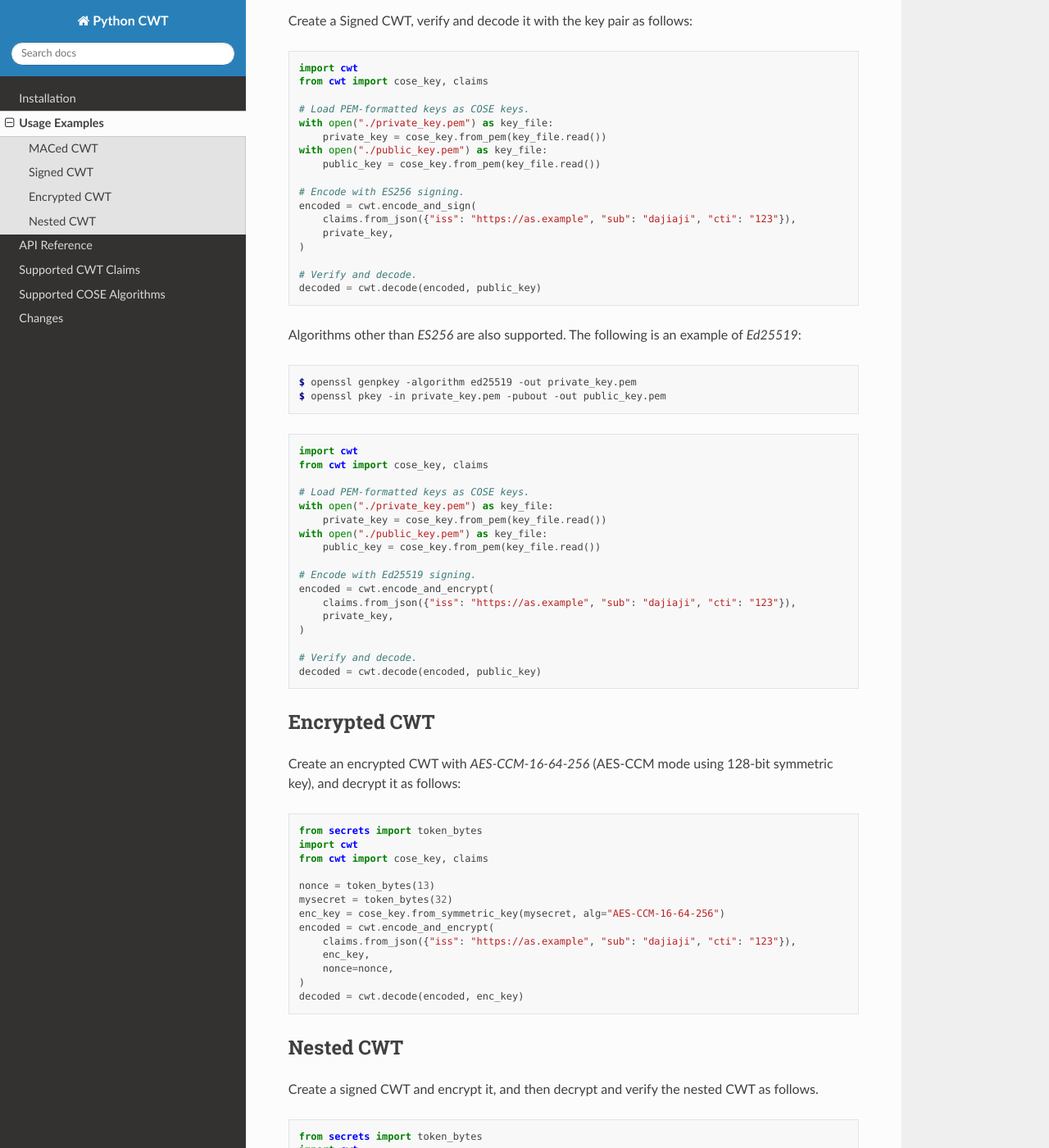
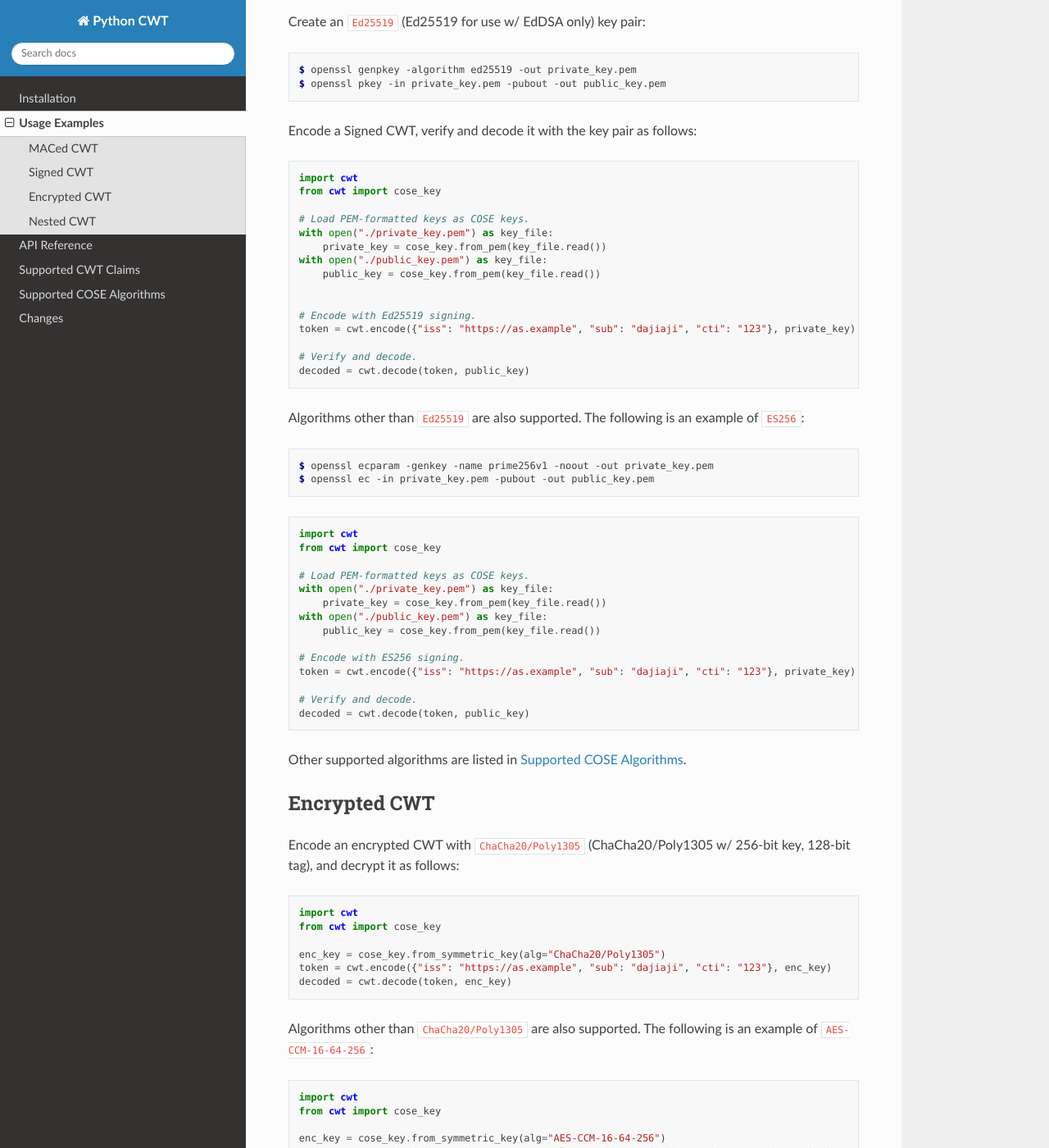
Before and after one commit to dajiaji/python-cwt, a Sphinx documentation site: the page built from docs/usage.rst, in a window 1280 px wide and 1400 px high, scrolled down 905 px. Shown: the whole window at 82% size. Built offline with Sphinx 7.4.7 and the Read the Docs theme 2.0.0, drawn with Linux system fonts in a browser that asks for light colours; some of the changed text lies outside the part shown.

Commit message:
Update usage examples to use cwt.encode().

```diff
--- a/docs/usage.rst
+++ b/docs/usage.rst
@@ -4,21 +4,28 @@ Usage Examples
 MACed CWT
 ---------
 
-Create a MACed CWT, verify and decode it as follows:
+Encode a MACed CWT, verify and decode it as follows:
 
 .. code-block:: python
 
     import cwt
-    from cwt import cose_key, claims
+    from cwt import cose_key
 
-    key = cose_key.from_symmetric_key(
-        "mysecretpassword"
-    )  # Default algorithm is "HMAC 256/256"
-    encoded = cwt.encode_and_mac(
-        claims.from_json({"iss": "https://as.example", "sub": "dajiaji", "cti": "123"}),
-        key,
-    )
-    decoded = cwt.decode(encoded, key)
+    try:
+        key = cose_key.from_symmetric_key(alg="HMAC 256/256")
+        token = cwt.encode(
+            {"iss": "https://as.example", "sub": "dajiaji", "cti": "123"},
+            key,
+        )
+        decoded = cwt.decode(token, key)
+    except Exception as err:
+        # All the other examples in this document omit error handling but this CWT library
+        # can throw following errors:
+        #   ValueError: Invalid arguments.
+        #   EncodeError: Failed to encode.
+        #   VerifyError: Failed to verify.
+        #   DecodeError: Failed to decode.
+        print(err)
 
 
 CBOR-like structure (Dict[int, Any]) can also be used as follows:
@@ -26,31 +33,55 @@ CBOR-like structure (Dict[int, Any]) can also be used as follows:
 .. code-block:: python
 
     import cwt
+    from cwt import cose_key
 
-    key = cwt.cose_key.from_symmetric_key("mysecretpassword")
-    encoded = cwt.encode_and_mac(
-        {1: "https://as.example", 2: "dajiaji", 7: b"123"},
-        key,
-    )
-    decoded = cwt.decode(encoded, key)
+    key = cose_key.from_symmetric_key(alg="HMAC 256/256")
+    token = cwt.encode({1: "https://as.example", 2: "dajiaji", 7: b"123"}, key)
+    decoded = cwt.decode(token, key)
+
+Algorithms other than ``HMAC 256/256`` are listed in `Supported COSE Algorithms`_ .
 
 Signed CWT
 ----------
 
-Create an `ES256` (ECDSA with SHA-256) key pair:
+Create an ``Ed25519`` (Ed25519 for use w/ EdDSA only) key pair:
+
+.. code-block:: console
+
+    $ openssl genpkey -algorithm ed25519 -out private_key.pem
+    $ openssl pkey -in private_key.pem -pubout -out public_key.pem
+
+Encode a Signed CWT, verify and decode it with the key pair as follows:
+
+.. code-block:: python
+
+    import cwt
+    from cwt import cose_key
+
+    # Load PEM-formatted keys as COSE keys.
+    with open("./private_key.pem") as key_file:
+        private_key = cose_key.from_pem(key_file.read())
+    with open("./public_key.pem") as key_file:
+        public_key = cose_key.from_pem(key_file.read())
+
+
+    # Encode with Ed25519 signing.
+    token = cwt.encode({"iss": "https://as.example", "sub": "dajiaji", "cti": "123"}, private_key)
+
+    # Verify and decode.
+    decoded = cwt.decode(token, public_key)
+
+Algorithms other than ``Ed25519`` are also supported. The following is an example of ``ES256``:
 
 .. code-block:: console
 
     $ openssl ecparam -genkey -name prime256v1 -noout -out private_key.pem
     $ openssl ec -in private_key.pem -pubout -out public_key.pem
 
-
-Create a Signed CWT, verify and decode it with the key pair as follows:
-
 .. code-block:: python
 
     import cwt
-    from cwt import cose_key, claims
+    from cwt import cose_key
 
     # Load PEM-formatted keys as COSE keys.
     with open("./private_key.pem") as key_file:
@@ -59,25 +90,51 @@ Create a Signed CWT, verify and decode it with the key pair as follows:
         public_key = cose_key.from_pem(key_file.read())
 
     # Encode with ES256 signing.
-    encoded = cwt.encode_and_sign(
-        claims.from_json({"iss": "https://as.example", "sub": "dajiaji", "cti": "123"}),
-        private_key,
-    )
+    token = cwt.encode({"iss": "https://as.example", "sub": "dajiaji", "cti": "123"}, private_key)
 
     # Verify and decode.
-    decoded = cwt.decode(encoded, public_key)
+    decoded = cwt.decode(token, public_key)
 
-Algorithms other than `ES256` are also supported. The following is an example of `Ed25519`:
+Other supported algorithms are listed in `Supported COSE Algorithms`_.
 
-.. code-block:: console
+Encrypted CWT
+-------------
 
-    $ openssl genpkey -algorithm ed25519 -out private_key.pem
-    $ openssl pkey -in private_key.pem -pubout -out public_key.pem
+Encode an encrypted CWT with ``ChaCha20/Poly1305`` (ChaCha20/Poly1305 w/ 256-bit key, 128-bit tag),
+and decrypt it as follows:
 
 .. code-block:: python
 
     import cwt
-    from cwt import cose_key, claims
+    from cwt import cose_key
+
+    enc_key = cose_key.from_symmetric_key(alg="ChaCha20/Poly1305")
+    token = cwt.encode({"iss": "https://as.example", "sub": "dajiaji", "cti": "123"}, enc_key)
+    decoded = cwt.decode(token, enc_key)
+
+Algorithms other than ``ChaCha20/Poly1305`` are also supported. The following is an example of
+``AES-CCM-16-64-256``:
+
+.. code-block:: python
+
+    import cwt
+    from cwt import cose_key
+
+    enc_key = cose_key.from_symmetric_key(alg="AES-CCM-16-64-256")
+    token = cwt.encode({"iss": "https://as.example", "sub": "dajiaji", "cti": "123"}, enc_key)
+    decoded = cwt.decode(token, enc_key)
+
+Other supported algorithms are listed in `Supported COSE Algorithms`_.
+
+Nested CWT
+----------
+
+Encode a signed CWT and encrypt it, and then decrypt and verify the nested CWT as follows.
+
+.. code-block:: python
+
+    import cwt
+    from cwt import cose_key
 
     # Load PEM-formatted keys as COSE keys.
     with open("./private_key.pem") as key_file:
@@ -85,65 +142,14 @@ Algorithms other than `ES256` are also supported. The following is an example of
     with open("./public_key.pem") as key_file:
         public_key = cose_key.from_pem(key_file.read())
 
-    # Encode with Ed25519 signing.
-    encoded = cwt.encode_and_encrypt(
-        claims.from_json({"iss": "https://as.example", "sub": "dajiaji", "cti": "123"}),
-        private_key,
-    )
+    # Encode with ES256 signing.
+    token = cwt.encode({"iss": "https://as.example", "sub": "dajiaji", "cti": "124"}, private_key)
 
-    # Verify and decode.
-    decoded = cwt.decode(encoded, public_key)
+    # Encrypt the signed CWT.
+    enc_key = cose_key.from_symmetric_key(alg="ChaCha20/Poly1305")
+    nested = cwt.encode(token, enc_key)
 
-Encrypted CWT
--------------
+    # Decrypt and verify the nested CWT.
+    decoded = cwt.decode(nested, [enc_key, public_key])
 
-Create an encrypted CWT with `AES-CCM-16-64-256` (AES-CCM mode using 128-bit symmetric key),
-and decrypt it as follows:
-
-.. code-block:: python
-
-    from secrets import token_bytes
-    import cwt
-    from cwt import cose_key, claims
-
-    nonce = token_bytes(13)
-    mysecret = token_bytes(32)
-    enc_key = cose_key.from_symmetric_key(mysecret, alg="AES-CCM-16-64-256")
-    encoded = cwt.encode_and_encrypt(
-        claims.from_json({"iss": "https://as.example", "sub": "dajiaji", "cti": "123"}),
-        enc_key,
-        nonce=nonce,
-    )
-    decoded = cwt.decode(encoded, enc_key)
-
-Nested CWT
-----------
-
-Create a signed CWT and encrypt it, and then decrypt and verify the nested CWT as follows.
-
-.. code-block:: python
-
-   from secrets import token_bytes
-   import cwt
-   from cwt import cose_key, claims
-
-   # Load PEM-formatted keys as COSE keys.
-   with open("./private_key.pem") as key_file:
-       private_key = cose_key.from_pem(key_file.read())
-   with open("./public_key.pem") as key_file:
-       public_key = cose_key.from_pem(key_file.read())
-
-   # Encode with ES256 signing.
-   encoded = cwt.encode_and_sign(
-       claims.from_json({"iss": "https://as.example", "sub": "dajiaji", "cti": "123"}),
-       private_key,
-   )
-
-   # Encrypt the signed CWT.
-   nonce = token_bytes(13)
-   mysecret = token_bytes(32)
-   enc_key = cose_key.from_symmetric_key(mysecret, alg="AES-CCM-16-64-256")
-   nested = cwt.encode_and_encrypt(encoded, enc_key, nonce=nonce)
-
-   # Decrypt and verify the nested CWT.
-   decoded = cwt.decode(nested, [enc_key, public_key])
+.. _`Supported COSE Algorithms`: ./algorithms.html
```
Also changed, not shown: README.md (+65 -111 lines), docs/index.rst (+4 -7 lines).
